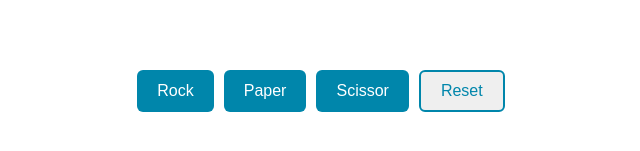
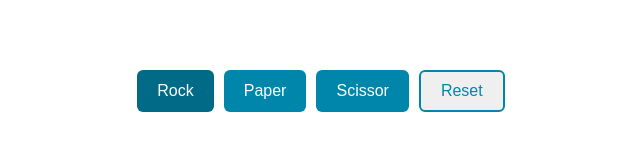
Before and after one commit to rajan-khadkaa/rock-paper-scissor, a React (Vite) app: page / in a window 1280 px wide. In both pictures the pointer is over the button "Rock". Shown: the part 553-704 px from the top of the page, without its empty margins (319-959 px from the left). Built offline with nearby package versions, Linux system fonts and the light colour scheme.

Commit message:
name position correction

```diff
--- a/src/RockPaperScissor.css
+++ b/src/RockPaperScissor.css
@@ -491,3 +491,14 @@ body {
   text-align: center;
   font-size: 16px;
 }
+
+.btn-icon:hover {
+  cursor: pointer;
+  background-color: #016a87;
+}
+
+.btn-play-again:hover {
+  cursor: pointer;
+  background-color: #016a87;
+  color: white;
+}
--- a/src/RockPaperScissor.jsx
+++ b/src/RockPaperScissor.jsx
@@ -266,9 +266,9 @@ function RockPaperScissor() {
                       </div>
                       <p className="img-info-text">
                         {yourImg === defImg ? (
-                          "Chimp"
+                          "You"
                         ) : (
-                          <span>Chimp: {Capitalize(uc)}</span>
+                          <span>You: {Capitalize(uc)}</span>
                         )}
                       </p>{" "}
                     </div>
@@ -293,9 +293,9 @@ function RockPaperScissor() {
                       {/* <p>{!winner ? "Wait" : Capitalize(cc)}</p>{" "} */}
                       <p className="img-info-text">
                         {compImg === defImg ? (
-                          "You"
+                          "Chimp"
                         ) : (
-                          <span>You: {Capitalize(cc)}</span>
+                          <span>Chimp: {Capitalize(cc)}</span>
                         )}
                       </p>{" "}
                     </div>
```
